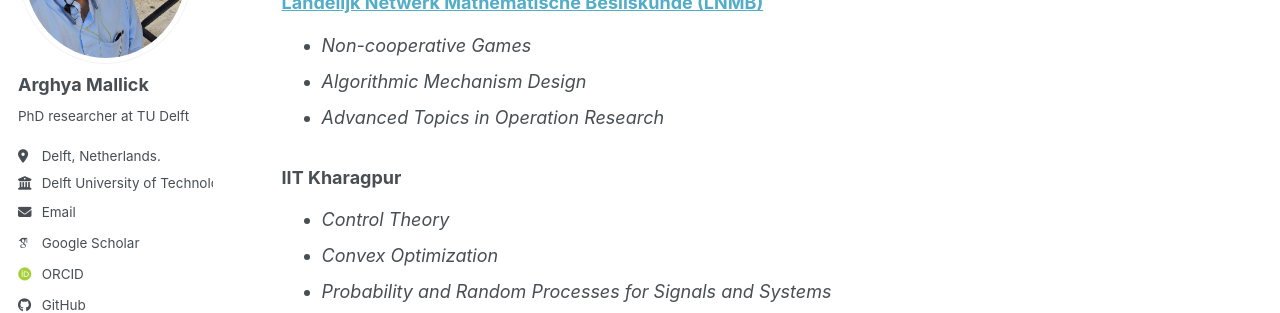
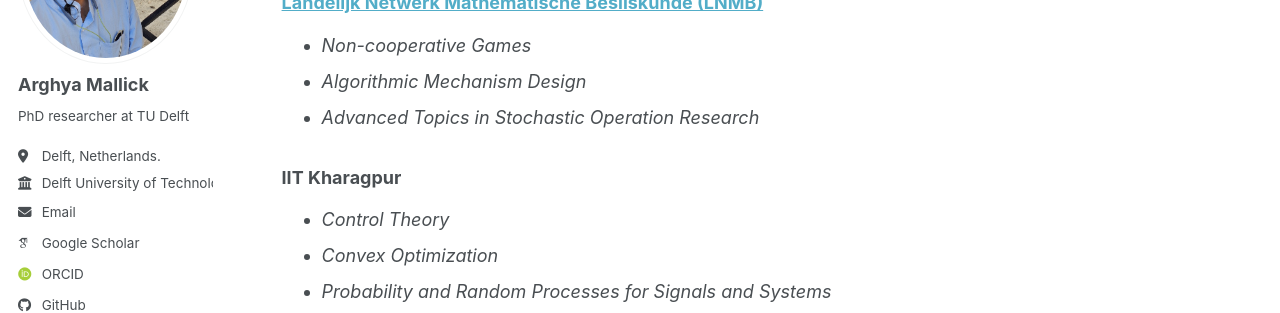
Before and after one commit to amallick-tudelft/amallick-tudelft.github.io, a Jekyll site: the page built from _pages/teaching.md, in a window 1280 px wide and 1369 px high. Shown: the part 245-558 px from the top of the window. Built offline with Jekyll 4.4.1, drawn with Linux system fonts in a browser that asks for light colours; some web fonts are replaced; a script bundle is joined from its source files by our own code; library files that are not in the unit come from our copies.

Commit message:
Update teaching.md

```diff
--- a/_pages/teaching.md
+++ b/_pages/teaching.md
@@ -10,7 +10,7 @@ author_profile: true
 ### [Landelijk Netwerk Mathematische Besliskunde (LNMB)](https://www.lnmb.nl/pages/courses/phdcourses/)
 - *Non-cooperative Games*
 - *Algorithmic Mechanism Design*
-- *Advanced Topics in Operation Research*
+- *Advanced Topics in Stochastic Operation Research*
 
 ### IIT Kharagpur
 - *Control Theory*
```
